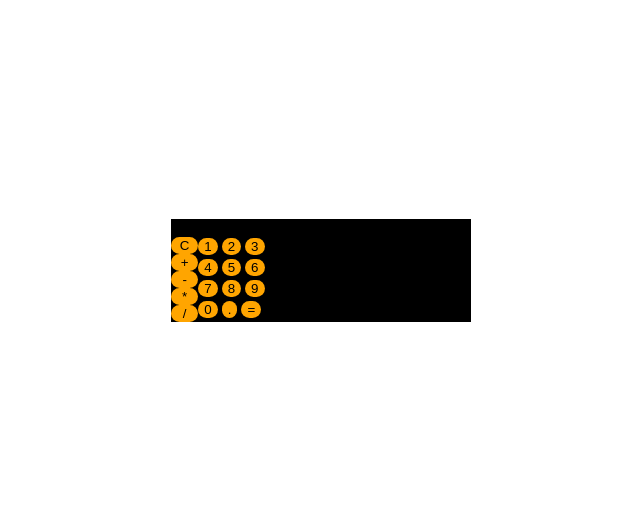
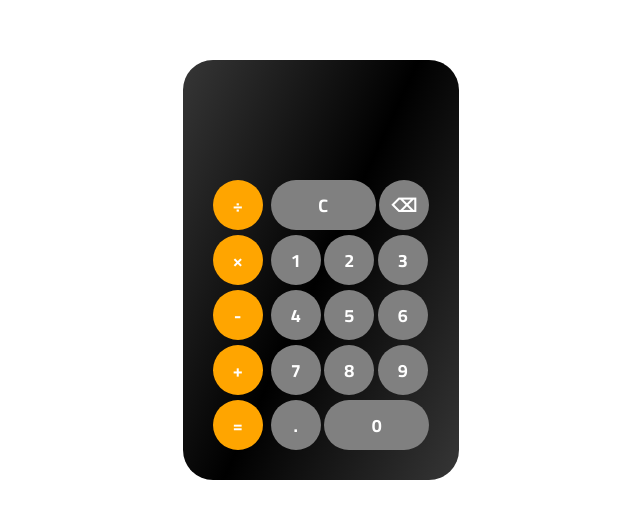
Before and after one commit to nof1eld/iOS-inspired-calculator, a plain HTML site: page index.html in a window 1280 px wide. Shown: the part 138-656 px from the top of the page, without its empty margins (319-959 px from the left). Drawn offline with Linux system fonts and the light colour scheme.

Commit message:
Simple working calculator

```diff
--- /dev/null
+++ b/exp.js
@@ -0,0 +1,5 @@
+let string = 'hello world'
+if (string.includes('h')) {
+    string = string.replace('h', 'H')
+}
+console.log(string);
--- a/index.html
+++ b/index.html
@@ -8,16 +8,20 @@
   </head>
   <body>
     <main>
-      <div>Display screen</div>
-      <div id="input">
+      <div id="display"></div>
+      <div id="keys">
         <div id="operations">
-          <button>C</button>
+          <button>÷</button>
+          <button>×</button>
+          <button>-</button>
           <button>+</button>
-          <button>-</button>
-          <button>*</button>
-          <button>/</button>
+          <button>=</button>
         </div>
         <div id="numbers">
+          <div id="row_0">
+            <button id="C-button">C</button>
+            <button>⌫</button>
+          </div>
           <div id="row_1">
             <button>1</button>
             <button>2</button>
@@ -34,12 +38,12 @@
             <button>9</button>
           </div>
           <div id="row_4">
-            <button>0</button>
             <button>.</button>
-            <button>=</button>
+            <button id="zero-button">0</button>
           </div>
         </div>
       </div>
     </main>
   </body>
+  <script src="./index.js"></script>
 </html>
--- a/index.js
+++ b/index.js
@@ -0,0 +1,24 @@
+const displayScreen = document.getElementById("display");
+const keys = document.getElementById("keys");
+const writeOnScreen = (input) => {
+  displayScreen.append(input);
+  console.log(`${input}`);
+};
+const calculate = (input) => {
+  if (input.includes("÷") || input.includes("×")) {
+    input = input.replace(/÷/g, "/");
+    input = input.replace(/×/g, "*");
+  }
+  return eval(input);
+};
+keys.addEventListener("click", (e) => {
+  if (e.target.innerHTML === "C") {
+    displayScreen.innerHTML = "";
+  } else if (e.target.innerHTML === "⌫") {
+    displayScreen.innerHTML = displayScreen.innerHTML.slice(0, -1);
+  } else if (e.target.innerHTML === "=") {
+    displayScreen.innerHTML = calculate(displayScreen.innerHTML);
+  } else {
+    writeOnScreen(e.target.innerHTML);
+  }
+});
--- a/style.css
+++ b/style.css
@@ -1,26 +1,58 @@
+@import url("https://fonts.googleapis.com/css2?family=Cairo:wght@200..1000&display=swap");
 body {
   display: grid;
   place-items: center;
   height: 100vh;
+  font-family: "Cairo", sans-serif;
 }
 main {
   display: grid;
-  width: 300px;
-  background-color: rgb(0, 0, 0);
+
+  background: linear-gradient(115deg, #363636, #000000, #363636);
+  padding: 30px;
+  border-radius: 30px;
 }
-#input {
+#display {
+  color: white;
+  height: 70px;
+  display: grid;
+  align-items: end;
+  padding: 10px;
+  font-size: xx-large;
+}
+#keys {
   display: grid;
   grid-template-rows: 1fr;
-  grid-template-columns: 1fr 10fr;
+  grid-template-columns: 0fr 1fr;
+
+  grid-column-gap: 8px;
+  align-items: end;
+  justify-items: center;
 }
-#operations {
-  display: grid;
-}
+#operations,
 #numbers {
   display: grid;
+  gap: 5px;
 }
 button {
   border-radius: 50px;
   background-color: orange;
+  color: white;
   border: none;
+  width: 50px;
+  height: 50px;
+  font-weight: bold;
+  cursor: pointer;
+  font-family: "Cairo", sans-serif;
+  font-size: large;
 }
+#zero-button,
+#C-button {
+  width: 105px;
+}
+#numbers button {
+  background-color: gray;
+}
+#numbers button:hover {
+  background-color: #343434;
+}
```
